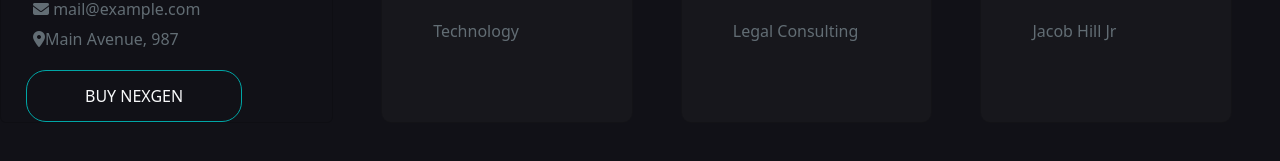
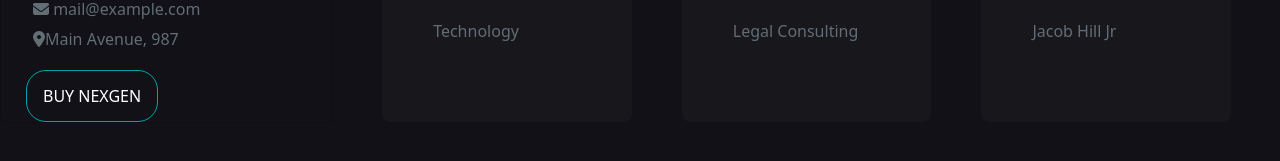
Before and after one commit to matteocenci/proj-html-vuejs, a Vue app: page /contacts in a window 1280 px wide. Shown: the part 2174-2335 px from the top of the page. Built offline with nearby package versions, Linux system fonts and the light colour scheme.

Commit message:
fix: button in AppFooter

```diff
--- a/src/components/AppExample.vue
+++ b/src/components/AppExample.vue
@@ -59,6 +59,7 @@ p {
                     background-color: $primary-color;
                     color: white;
                 }
+
             }
 
             span {
--- a/src/components/AppFooter.vue
+++ b/src/components/AppFooter.vue
@@ -31,7 +31,7 @@ export default {
                             <span>{{ contacts.mainAdress }}</span>
                         </li>
                     </ul>
-                    <button class="btn-secondary-color"><router-link :to="{ name: 'home' }" class="ms_home text-light">BUY NEXGEN</router-link></button>
+                    <router-link :to="{ name: 'home' }" class="ms_home text-light"><button class="btn-secondary-color">BUY NEXGEN</button></router-link>
                 </div>
                 <div class="card list" v-for="cards in footerCard">
                     <div class="card-body">
```
